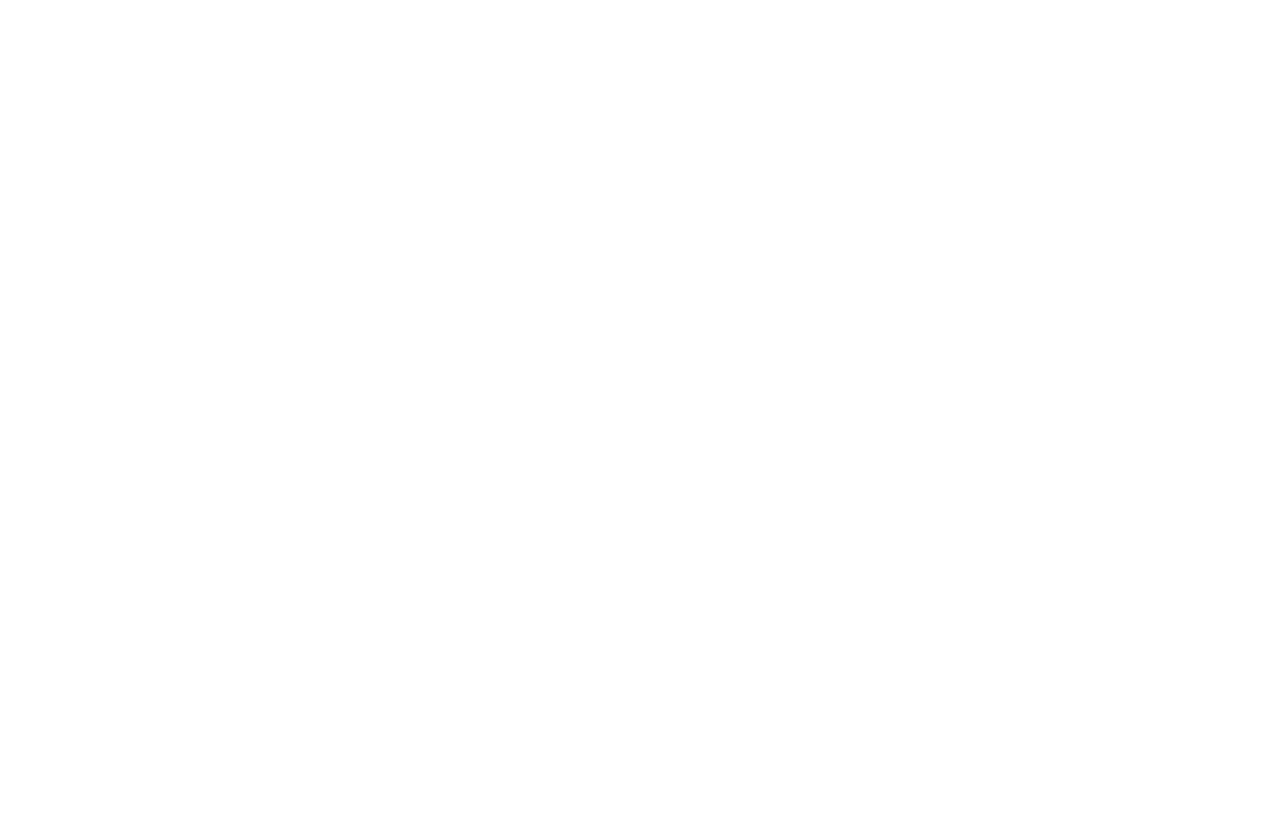
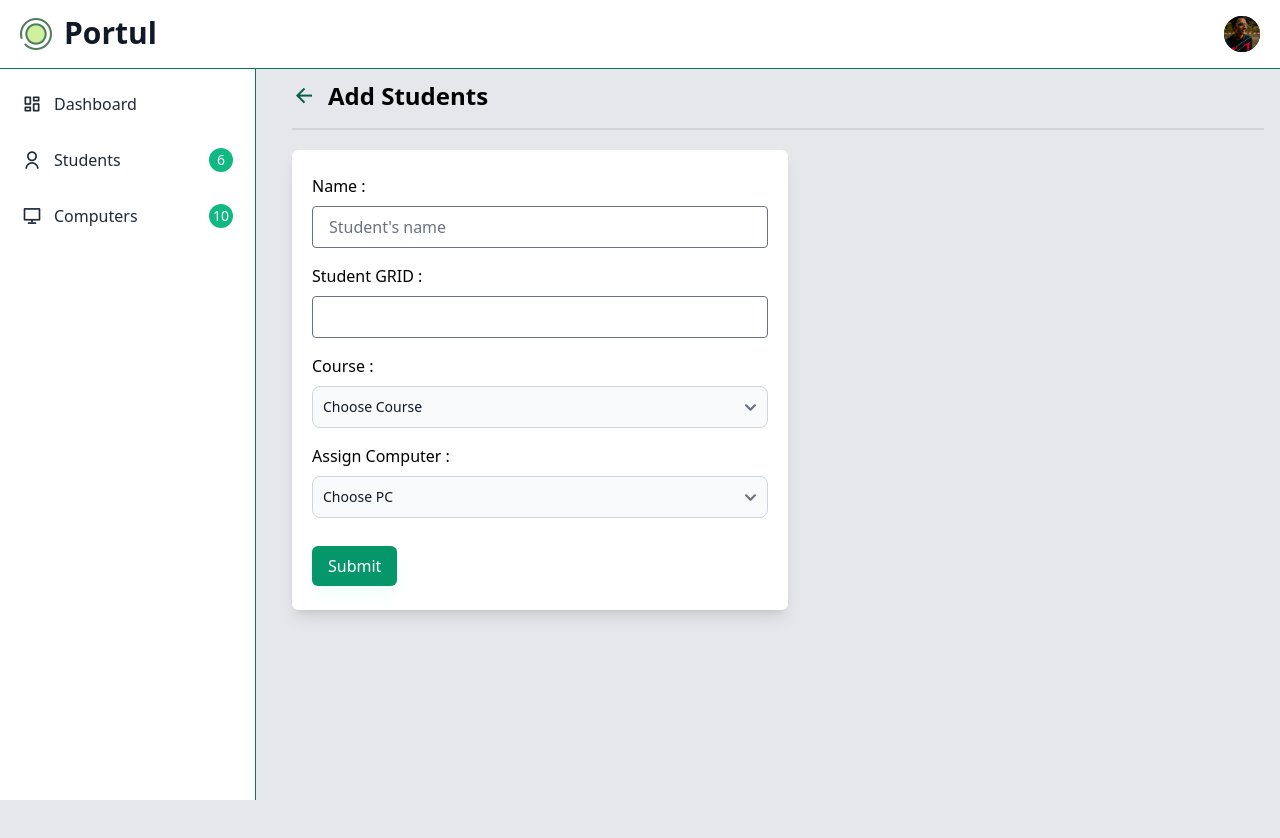
Before and after one commit to Anantshah133/Lab-portal-redux, a React (Vite) app: page /users/add-student in a window 1280 px wide. Before the commit this address had no page. Shown: the top 838 px of the page. Before the commit the page ends 800 px from the top, so only its background shows below. Built offline with nearby package versions, Linux system fonts and the light colour scheme.

Commit message:
Add student route completed

```diff
--- a/src/App.jsx
+++ b/src/App.jsx
@@ -6,6 +6,7 @@
 import Computers from "./pages/computers/Computers"
 import Dashboard from "./pages/dashboard/Dashboard"
 import Students from "./pages/students/Students"
+import AddStudent from "./pages/students/components/AddStudent"
 
 const App = () => {
     const { isLoggedIn } = useSelector((state) => state.user)
@@ -18,6 +19,7 @@
                         <Route index element={<Dashboard />} />
                         <Route path='computers' element={<Computers />} />
                         <Route path='users' element={<Students />} />
+                        <Route path='users/add-student' element={<AddStudent />} />
                     </Route>
                 {/* </Route> */}
                 <Route path="/login" element={<Login />}></Route>
--- /dev/null
+++ b/src/components/BackButton.jsx
@@ -0,0 +1,11 @@
+import { Link } from "react-router-dom"
+
+const BackButton = ({ path }) => {
+    return (
+        <Link to={path}>
+            <i className="ri-arrow-left-line mr-3 text-2xl text-emerald-800"></i>
+        </Link>
+    )
+}
+
+export default BackButton
--- a/src/features/computers/computersSlice.js
+++ b/src/features/computers/computersSlice.js
@@ -2,16 +2,16 @@
 
 const initialState = {
     computerList: [
-        { pcNum: 1, company: 'Lenovo', isAssigned: true },
-        { pcNum: 2, company: 'Lenovo', isAssigned: true },
-        { pcNum: 3, company: 'Lenovo', isAssigned: true },
-        { pcNum: 4, company: 'Mac', isAssigned: false },
-        { pcNum: 5, company: 'Mac', isAssigned: false },
-        { pcNum: 6, company: 'Lenovo', isAssigned: true },
-        { pcNum: 7, company: 'Lenovo', isAssigned: true },
-        { pcNum: 8, company: 'HP', isAssigned: false },
-        { pcNum: 9, company: 'HP', isAssigned: false },
-        { pcNum: 10, company: 'HP', isAssigned: true },
+        { pcNum: 1, pcName: 'R1', company: 'Lenovo', isAssigned: true },
+        { pcNum: 2, pcName: 'R2', company: 'Lenovo', isAssigned: true },
+        { pcNum: 3, pcName: 'R3', company: 'Lenovo', isAssigned: true },
+        { pcNum: 4, pcName: 'R4', company: 'Mac', isAssigned: false },
+        { pcNum: 5, pcName: 'R5', company: 'Mac', isAssigned: false },
+        { pcNum: 6, pcName: 'R6', company: 'Lenovo', isAssigned: true },
+        { pcNum: 7, pcName: 'R7', company: 'Lenovo', isAssigned: true },
+        { pcNum: 8, pcName: 'R8', company: 'HP', isAssigned: false },
+        { pcNum: 9, pcName: 'R9', company: 'HP', isAssigned: false },
+        { pcNum: 10, pcName: 'R10', company: 'HP', isAssigned: true },
     ],
     isLoading: true,
 }
@@ -20,8 +20,12 @@
     name: 'computers',
     initialState,
     reducers: {
-
+        setIsAssigned: (state, {payload}) => {
+            const pc = state.computerList.find(pc => pc.pcNum === payload);
+            pc.isAssigned = true;
+        }
     }
 })
 
+export const { setIsAssigned } = computersSlice.actions;
 export default computersSlice.reducer;
--- a/src/index.css
+++ b/src/index.css
@@ -10,3 +10,11 @@
     font-weight: 600;
     color: #444;
 }
+
+.no-focus:focus{
+    outline: none;
+    outline-offset: 0;
+    outline-color: transparent;
+    border-width: 2px;
+    box-shadow: none !important;
+}
--- a/src/pages/computers/Computers.jsx
+++ b/src/pages/computers/Computers.jsx
@@ -6,7 +6,7 @@
         <>
             <div className="ml-5 mb-4 flex items-center justify-between">
                 <h1 className="text-3xl font-semibold whitespace-nowrap">Computers</h1>
-                <AddAnythingButton title={'Computer'} />
+                <AddAnythingButton title={'Computer'} path={'/'} />
             </div>
             <div className="ml-5 border border-gray-300 mb-5"></div>
             <div className="pl-5">
--- a/src/pages/computers/components/ComputersTable.jsx
+++ b/src/pages/computers/components/ComputersTable.jsx
@@ -10,7 +10,7 @@
                 <thead className="text-sm border-b border-emerald-600 text-white uppercase bg-emerald-700">
                     <tr>
                         <th scope="col" className="px-6 py-3">
-                            Pc Number
+                            Pc Name
                         </th>
                         <th scope="col" className="px-6 py-3">
                             Company
@@ -28,7 +28,7 @@
                         computerList.map((computer, idx) => (
                             <tr className="bg-white border-b hover:bg-emerald-50" key={idx}>
                                 <th scope="row" className="px-5 text-base py-3 font-medium text-gray-900 whitespace-nowrap">
-                                    {computer.pcNum}
+                                    {computer.pcName}
                                 </th>
                                 <td className="px-5 py-3">
                                     {computer.company}
--- a/src/pages/students/Students.jsx
+++ b/src/pages/students/Students.jsx
@@ -8,7 +8,7 @@
         <>
             <div className="ml-5 mb-4 flex items-center justify-between">
                 <h1 className="text-3xl font-semibold whitespace-nowrap">Students</h1>
-                <AddAnythingButton title={'Student'} />
+                <AddAnythingButton title={'Student'} path={'/users/add-student'} />
             </div>
             <div className="ml-5 border border-gray-300 mb-5"></div>
             <div className="pl-5">
--- /dev/null
+++ b/src/pages/students/components/AddStudent.jsx
@@ -0,0 +1,118 @@
+import { useState } from "react"
+import BackButton from "../../../components/BackButton"
+import { ToastContainer, toast } from "react-toastify";
+import { useDispatch, useSelector } from "react-redux";
+import { addStudent } from "../../../features/students/studentsSlice";
+import { useNavigate } from "react-router-dom";
+import { setIsAssigned } from "../../../features/computers/computersSlice";
+
+const AddStudent = () => {
+    const initialInput = { name: '', grId: '', pcName: '', course: '', pcNum: '' }
+    const [input, setInput] = useState(initialInput);
+    const { studentList } = useSelector(state => state.students);
+    const { computerList } = useSelector(state => state.computers);
+    const availablePc = computerList.filter((computer) => !computer.isAssigned);
+    const dispatch = useDispatch();
+    const navigate = useNavigate();
+
+    const fireToastError = (msg) => {
+        toast.error(msg, {
+            autoClose: 3000,
+            pauseOnHover: false,
+            position: 'bottom-right',
+            className: 'toast'
+        })
+    }
+
+    const handleChange = (e) => {
+        setInput({ ...input, [e.target.id]: e.target.value });
+    }
+
+    const handleSubmit = (e) => {
+        e.preventDefault();
+        if (!input.name.trim()) {
+            fireToastError('Enter Proper Name');
+            return;
+        }
+        if (!input.grId.trim()) {
+            fireToastError('Enter Proper GRID');
+            return;
+        }
+        if (input.grId.length !== 4) {
+            fireToastError('GRID must have 4 digit');
+            return;
+        }
+        if (!input.course.trim() || !input.pcName.trim()) {
+            fireToastError('Select all Options');
+            return;
+        }
+        // its working
+        // const isExist = studentList.find((student, id) => {
+        //     return student.grId === input.grId
+        // })
+
+        // its better way
+        // Some returns true or false Find retuens object or array or the original value
+        const isExist = studentList.some((student) => student.grId === input.grId);
+        if(isExist){
+            fireToastError('Student with this GRID already exists');
+            return;
+        }
+        const num = availablePc.find(pc => pc.pcName === input.pcName).pcNum;
+        input.pcNum = num;
+        dispatch(addStudent(input))
+        dispatch(setIsAssigned(num))
+        navigate('/users')
+    }
+    return (
+        <>
+            <div className="ml-5 mb-4 flex items-center justify-between">
+                <div className="flex items-center">
+                    <BackButton path={'/users'} />
+                    <h1 className="text-2xl font-semibold whitespace-nowrap">Add Students</h1>
+                </div>
+            </div>
+            <div className="ml-5 border border-gray-300 mb-5"></div>
+            <div className="ml-5 mr-5 px-0 flex-1 bg-white shadow-lg rounded-md py-6 sm:w-full xl:w-1/2">
+                <form action="" className="px-5" autoComplete="off" onSubmit={handleSubmit}>
+                    <div className="mb-4">
+                        <label htmlFor="name" className="mb-2 block">Name :</label>
+                        <input id="name" type="text" placeholder="Student's name" className="border border-gray-500 form-input w-full py-2 px-4 rounded no-focus focus:border-emerald-700" onChange={handleChange} />
+                    </div>
+                    <div className="mb-4">
+                        <label htmlFor="grId" className="mb-2 block">Student GRID :</label>
+                        <input id="grId" type="number" className="border border-gray-500 form-input w-full py-2 px-4 rounded no-focus focus:border-emerald-700" onChange={handleChange} />
+                    </div>
+                    <div className="mb-4">
+                        <label htmlFor="course" className="mb-2 block">Course :</label>
+                        <select id="course" className="bg-gray-50 border border-gray-300 text-gray-900 text-sm rounded-lg focus:ring-emerald-700 focus:border-emerald-700 block w-full p-2.5" onChange={handleChange}>
+                            <option value="" defaultValue>Choose Course</option>
+                            <option value="Full stack development">Full stack development</option>
+                            <option value="Animation">Animation</option>
+                            <option value="Frontend Development">Frontend Development</option>
+                            <option value="Flutter Development">Flutter Development</option>
+                        </select>
+                    </div>
+                    <div className="mb-4">
+                        <label htmlFor="pcName" className="mb-2 block">Assign Computer :</label>
+                        <select id="pcName" className="bg-gray-50 border border-gray-300 text-gray-900 text-sm rounded-lg focus:ring-emerald-700 focus:border-emerald-700 block w-full p-2.5" onChange={handleChange}>
+                            {availablePc.length > 0 ?
+                                <>
+                                    <option value="" defaultValue>Choose PC</option>
+                                    {availablePc.map((pc, id) =>
+                                        <option value={pc.pcName} key={id}>{pc.pcName}</option>
+                                    )}
+                                </>
+                                : <option value="" defaultValue>All Computers are assigned</option>
+                            }
+                        </select>
+                    </div>
+                    <button type="submit" className="px-4 py-2 mt-3 shadow-lg shadow-emerald-50 bg-emerald-600 rounded-md text-white hover:bg-emerald-700 hover:shadow-md transition">Submit</button>
+                </form>
+            </div>
+            <ToastContainer />
+        </>
+    )
+}
+
+export default AddStudent
--- a/src/pages/students/components/StudentsTable.jsx
+++ b/src/pages/students/components/StudentsTable.jsx
@@ -15,7 +15,7 @@
                             GRID
                         </th>
                         <th scope="col" className="px-6 py-3 text-center">
-                            PC Number
+                            PC Name
                         </th>
                         <th scope="col" className="px-6 py-3">
                             Course
@@ -36,7 +36,7 @@
                                     {student.grId}
                                 </td>
                                 <td className="px-5 py-3 text-center">
-                                    {student.pcNum}
+                                    {student.pcName}
                                 </td>
                                 <td className="px-5 py-3 capitalize">
                                     {student.course}
```
Also changed, not shown: src/components/AddAnythingButton.jsx (+4 -4 lines), src/features/students/studentsSlice.js (+10 -7 lines).
